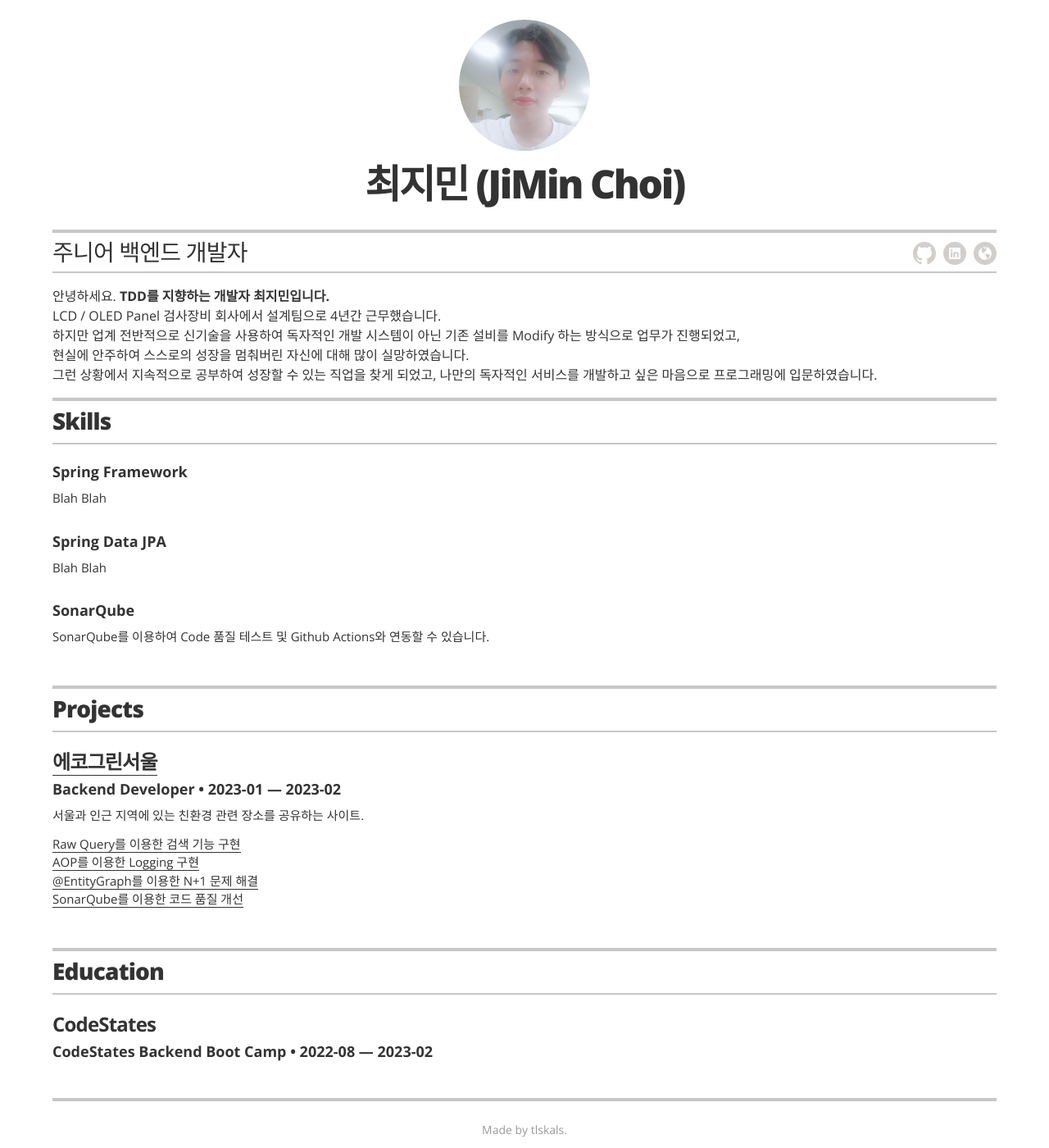
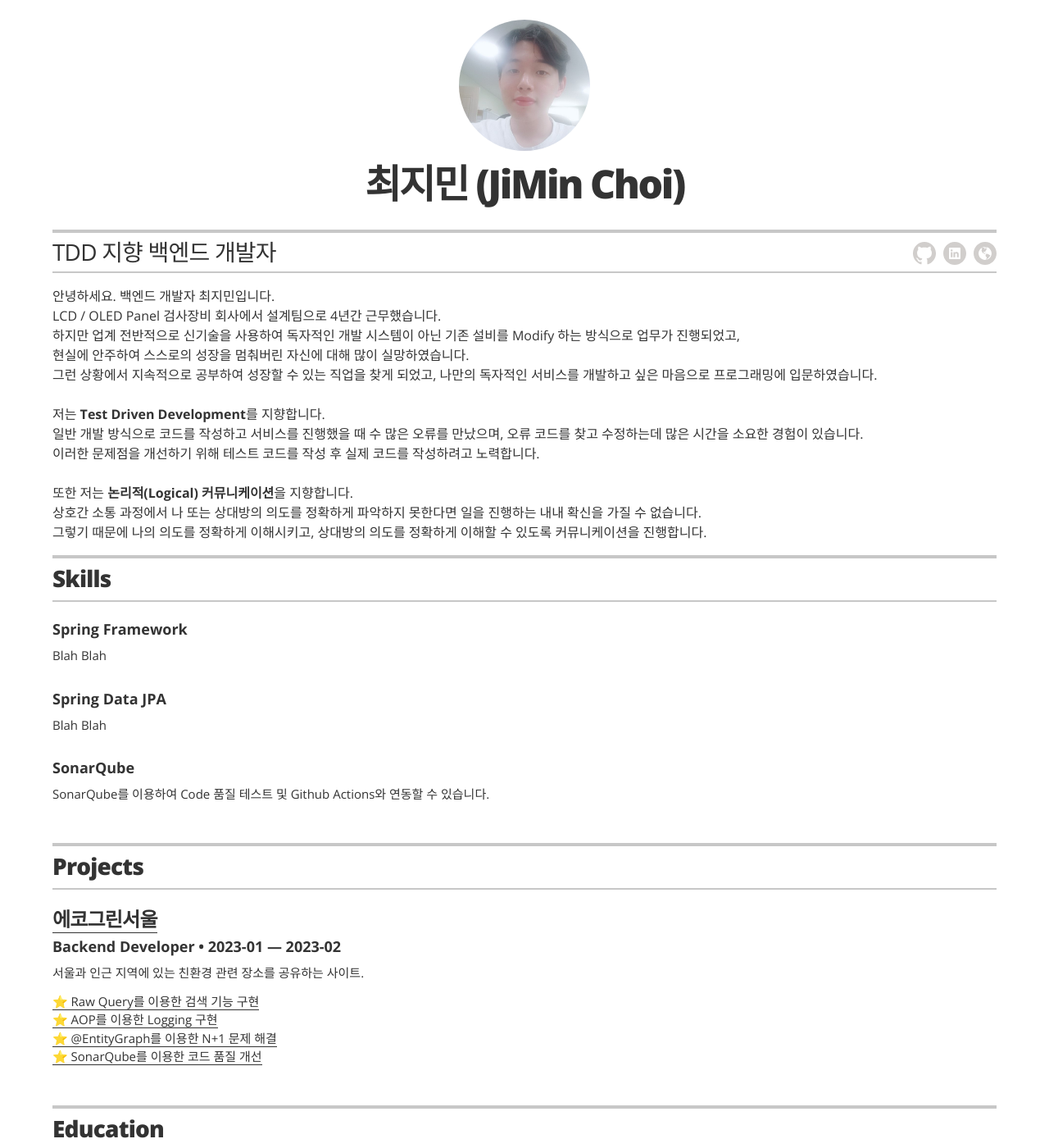
Before and after one commit to tlskals/tlskals.github.io, a Jekyll site: the page built from index.html, in a window 1280 px wide and 1400 px high. Shown: the whole window at 82% size. Built offline with Jekyll 4.4.1, drawn with Linux system fonts in a browser that asks for light colours.

Commit message:
Domain 및 자기소개 수정

```diff
--- a/_config.yml
+++ b/_config.yml
@@ -1,5 +1,5 @@
 # Site settings
-title: "tlskals's resume"
+title: "최지민(JiMin Choi) | 백엔드 개발자"
 #description: "A resume template for Jekyll and GitHub Pages sites."
 
 # Build settings
@@ -11,7 +11,7 @@ sass:
 # Resume settings
 resume_avatar:                  "true"
 resume_name:                    "최지민 (JiMin Choi)"
-resume_title:                   "주니어 백엔드 개발자"
+resume_title:                   "TDD 지향 백엔드 개발자"
 
 # used for the contact button in _layouts/resume.html
 resume_contact_email:           "chlwlals8708@gmail.com"
@@ -23,11 +23,19 @@ resume_contact_address:         "Seoul, Republic of Korea"
 resume_header_contact_info:     "Seoul, Republic of Korea • (+82) 10-9052-8708 • chlwlals8708@gmail.com"
 display_header_contact_info:    "false"
 
-resume_header_intro: "<p>안녕하세요. <strong>TDD를 지향하는 개발자 최지민입니다.</strong>
+resume_header_intro: "<p>안녕하세요. 백엔드 개발자 최지민입니다.
 <br>LCD / OLED Panel 검사장비 회사에서 설계팀으로 4년간 근무했습니다.
 <br>하지만 업계 전반적으로 신기술을 사용하여 독자적인 개발 시스템이 아닌 기존 설비를 Modify 하는 방식으로 업무가 진행되었고,
 <br>현실에 안주하여 스스로의 성장을 멈춰버린 자신에 대해 많이 실망하였습니다.
 <br>그런 상황에서 지속적으로 공부하여 성장할 수 있는 직업을 찾게 되었고, 나만의 독자적인 서비스를 개발하고 싶은 마음으로 프로그래밍에 입문하였습니다.
+<br>
+<br>저는 <strong>Test Driven Development</strong>를 지향합니다.
+<br>일반 개발 방식으로 코드를 작성하고 서비스를 진행했을 때 수 많은 오류를 만났으며, 오류 코드를 찾고 수정하는데 많은 시간을 소요한 경험이 있습니다.
+<br>이러한 문제점을 개선하기 위해 테스트 코드를 작성 후 실제 코드를 작성하려고 노력합니다.
+<br>
+<br>또한 저는 <strong>논리적(Logical) 커뮤니케이션</strong>을 지향합니다.
+<br>상호간 소통 과정에서 나 또는 상대방의 의도를 정확하게 파악하지 못한다면 일을 진행하는 내내 확신을 가질 수 없습니다.
+<br>그렇기 때문에 나의 의도를 정확하게 이해시키고, 상대방의 의도를 정확하게 이해할 수 있도록 커뮤니케이션을 진행합니다.
 <br></p>"
 
 # use "yes" to display the email contact button,
--- a/_layouts/resume.html
+++ b/_layouts/resume.html
@@ -99,7 +99,7 @@
             <h3 class="resume-item-title" itemprop="name">{% if project.url %}<a href="{{ project.url }}" itemprop="url">{{ project.project }}</a>{% else %}{{ project.project }}{% endif %}</h3>
             <h4 class="resume-item-details" itemprop="description">{{ project.role }}  &bull; {{ project.duration }}</h4>
             <p class="resume-item-copy">{{ project.description }}</p>
-            <p class="resume-item-copy">{{project.summary}} <A href="http://daum.net"> Raw Query를 이용한 검색 기능 구현 </A> <br> <A href="http://daum.net"> AOP를 이용한 Logging 구현 <br><A href="http://daum.net"> @EntityGraph를 이용한 N+1 문제 해결 <br> <A href="http://daum.net"> SonarQube를 이용한 코드 품질 개선 </A></A> </A></p>
+            <p class="resume-item-copy">{{project.summary}} <A href="http://daum.net"> ⭐ Raw Query를 이용한 검색 기능 구현 </A> <br> <A href="http://daum.net"> ⭐ AOP를 이용한 Logging 구현 <br><A href="http://daum.net"> ⭐ @EntityGraph를 이용한 N+1 문제 해결 <br> <A href="http://daum.net"> ⭐ SonarQube를 이용한 코드 품질 개선 </A></A> </A></p>
           </div>
           {% endfor %}
 
```
